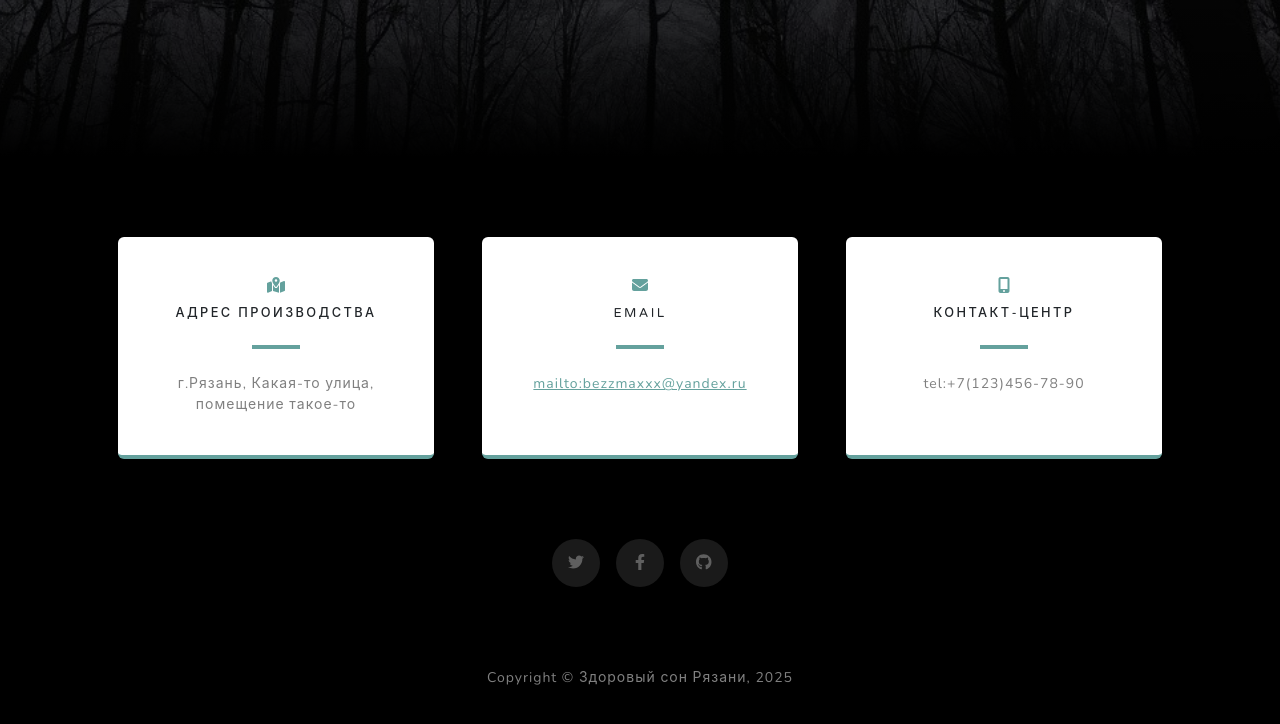
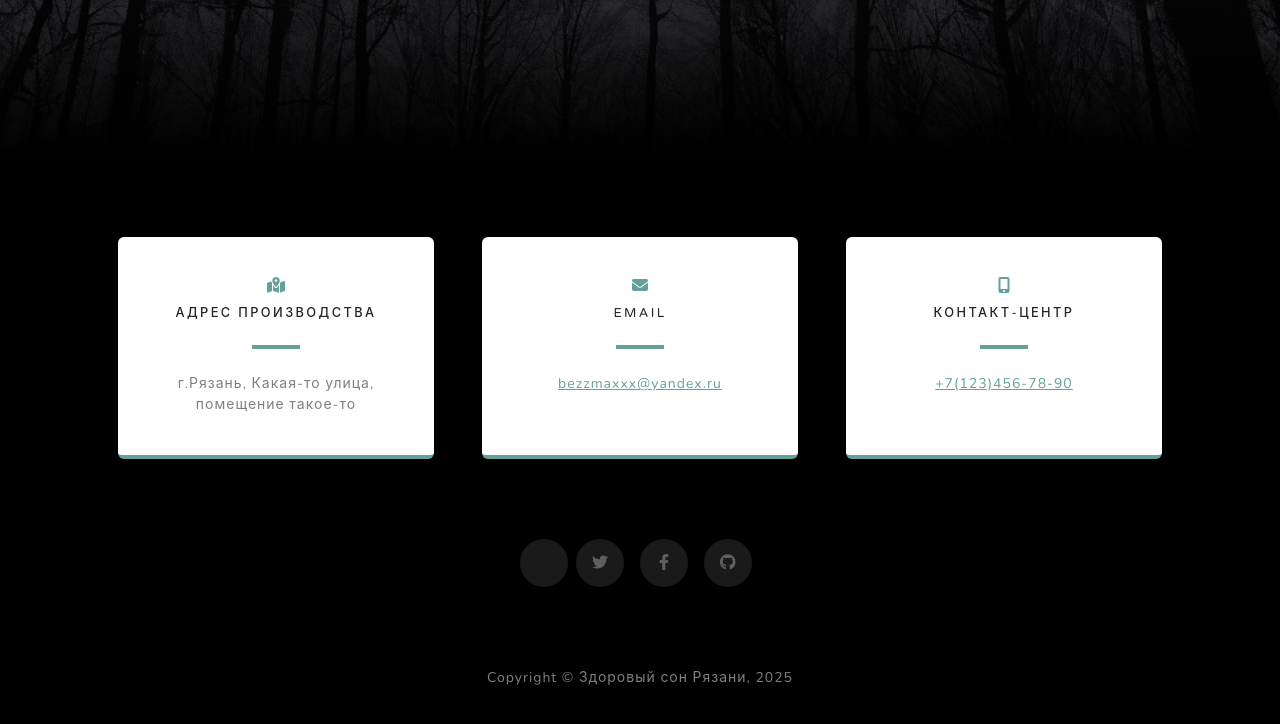
Before and after one commit to bezzmaxxx/justasimpelanding, a plain HTML site: page index.html in a window 1280 px wide. Shown: the part 4377-5101 px from the top of the page. Drawn offline with nearby package versions, Linux system fonts and the light colour scheme.

Commit message:
Update index.html

```diff
--- a/index.html
+++ b/index.html
@@ -167,7 +167,7 @@
                                 <i class="fas fa-envelope text-primary mb-2"></i>
                                 <h4 class="text-uppercase m-0">Email</h4>
                                 <hr class="my-4 mx-auto" />
-                                <div class="small text-black-50"><a href="#!">mailto:bezzmaxxx@yandex.ru</a></div>
+                                <div class="small text-black-50"><a href="mailto:bezzmaxxx@yandex.ru">bezzmaxxx@yandex.ru</a></div>
                             </div>
                         </div>
                     </div>
@@ -177,15 +177,15 @@
                                 <i class="fas fa-mobile-alt text-primary mb-2"></i>
                                 <h4 class="text-uppercase m-0">Контакт-центр</h4>
                                 <hr class="my-4 mx-auto" />
-                                <div class="small text-black-50">tel:+7(123)456-78-90</div>
+                                <div class="small text-black-50"><a href="tel:+7(123)456-78-90">+7(123)456-78-90</div>
                             </div>
                         </div>
                     </div>
                 </div>
                 <div class="social d-flex justify-content-center">
-                    <a class="mx-2" href="#!"><i class="fab fa-twitter"></i></a>
-                    <a class="mx-2" href="#!"><i class="fab fa-facebook-f"></i></a>
-                    <a class="mx-2" href="#!"><i class="fab fa-github"></i></a>
+                    <a class="mx-2" href="twitter.com"><i class="fab fa-twitter"></i></a>
+                    <a class="mx-2" href="facebook.com"><i class="fab fa-facebook-f"></i></a>
+                    <a class="mx-2" href="github.com/bezzmaxxx"><i class="fab fa-github"></i></a>
                 </div>
             </div>
         </section>
```
